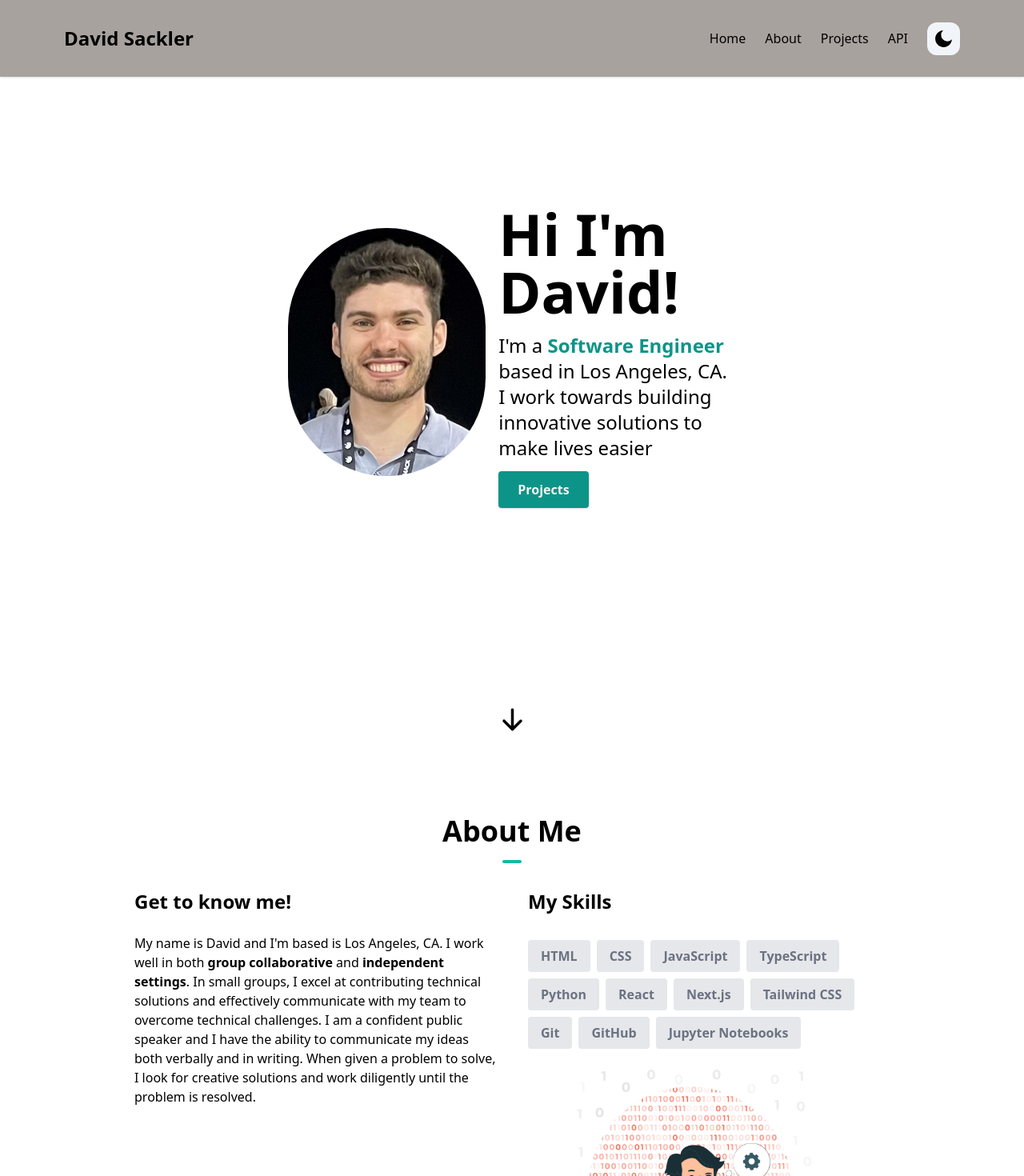
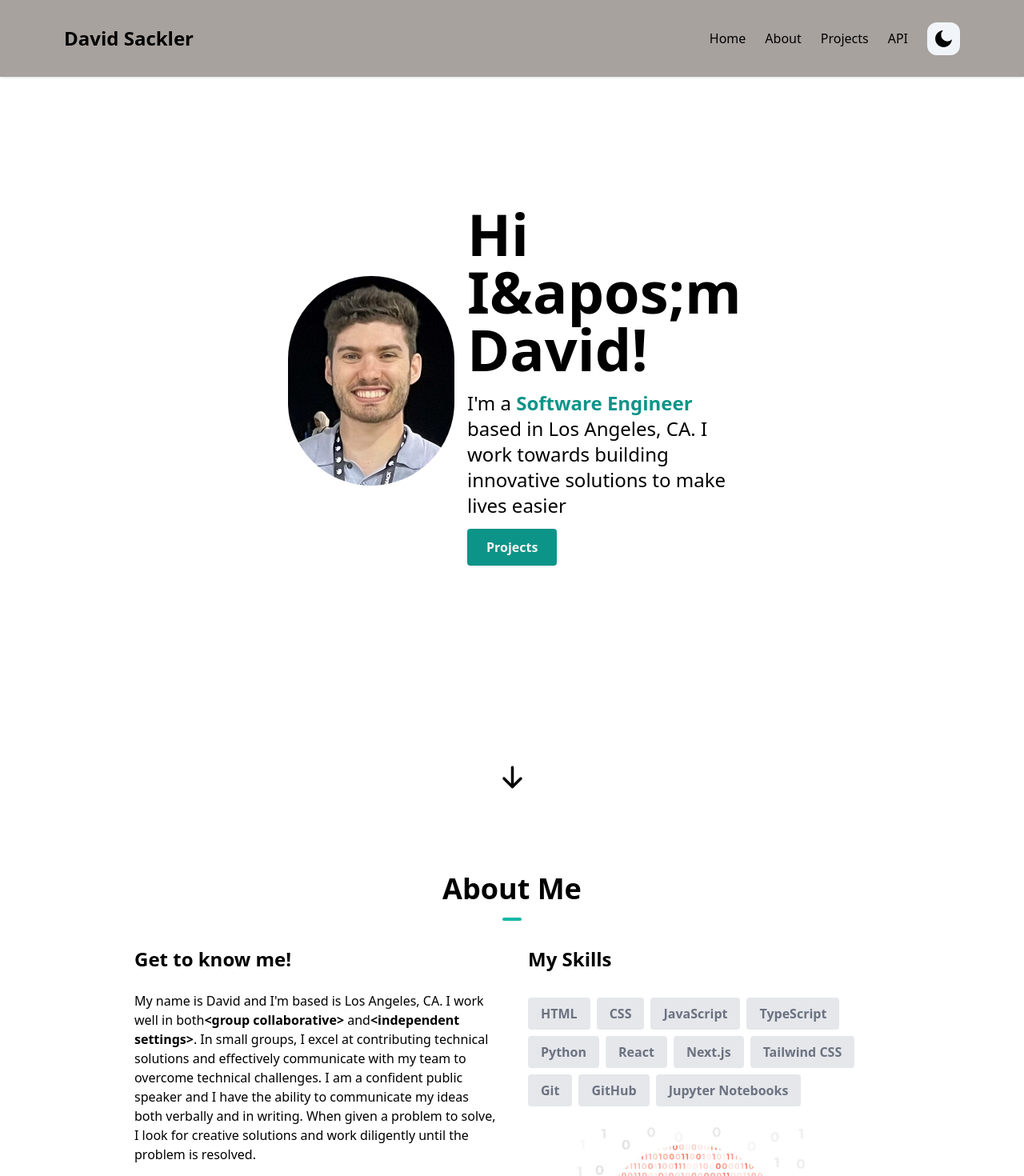
Before and after one commit to Dsackler/portfolio_website, a Next.js app: page / in a window 1280 px wide. Shown: the top 1470 px of the page at 80% size. Built offline with nearby package versions, Linux system fonts and the light colour scheme.

Commit message:
Resolved further apostrophy issues

```diff
--- a/components/AboutSection.tsx
+++ b/components/AboutSection.tsx
@@ -31,9 +31,9 @@ export const AboutSection = () => {
             <p>
               My name is David and I&apos;m based is Los Angeles, CA. I work
               well in both
-              <span className='font-bold'> group collaborative</span> and
-              <span className='font-bold'> independent settings</span>. In small
-              groups, I excel at contributing technical solutions and
+              <span className='font-bold'>&lt;group collaborative&gt;</span> and
+              <span className='font-bold'>&lt;independent settings&gt;</span>.
+              In small groups, I excel at contributing technical solutions and
               effectively communicate with my team to overcome technical
               challenges. I am a confident public speaker and I have the ability
               to communicate my ideas both verbally and in writing. When given a
--- a/components/HeroSection.tsx
+++ b/components/HeroSection.tsx
@@ -18,7 +18,7 @@ const HeroSection = () => {
           />
         </div>
         <div className='md:w-3/5 md:mt-2'>
-          <h1 className='font-bold text-4xl mt-6 md:text-7xl md:mt-0'>{`Hi I'm David!`}</h1>
+          <h1 className='font-bold text-4xl mt-6 md:text-7xl md:mt-0'>{`Hi I&apos;m David!`}</h1>
           <p className='text-lg mt-4 mb-6 md:text-2xl'>
             I&apos;m a{' '}
             <span className='font font-semibold text-teal-600'>
```
